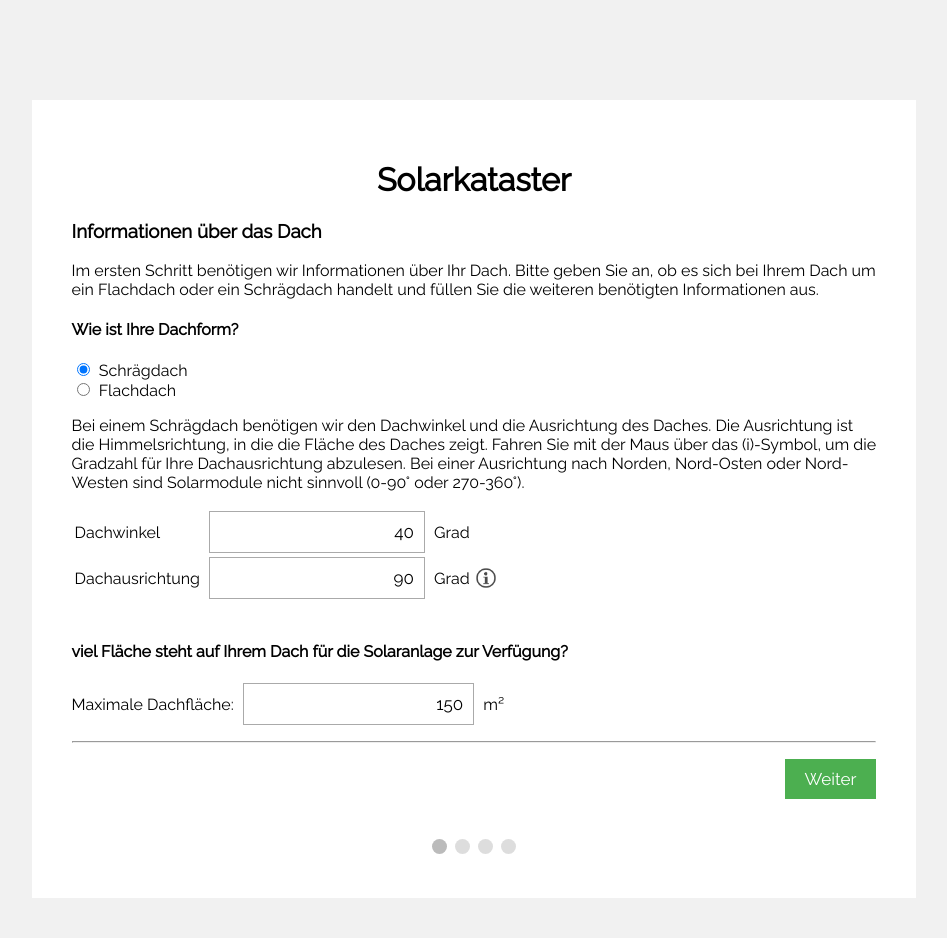
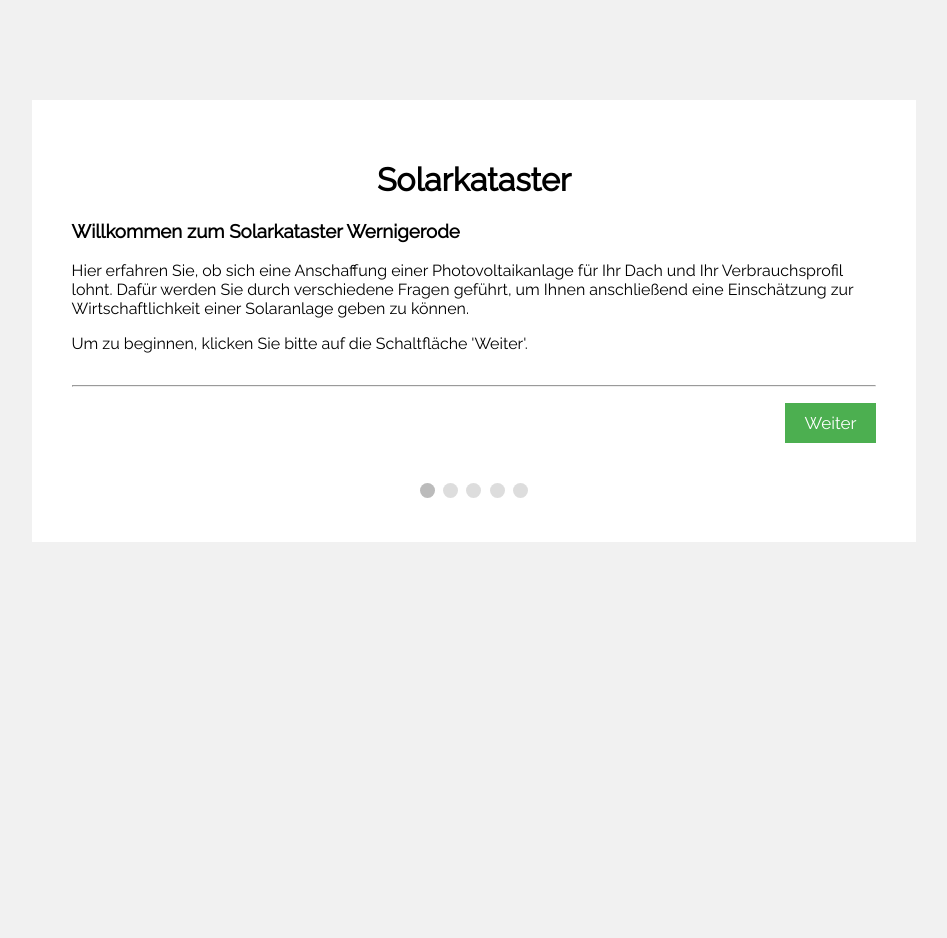
Before and after one commit to Spiderlinker/HS-Harz_Solarkataster, a PHP site: page / in a window 1280 px wide. Shown: the top 938 px of the page, without its empty margins (166-1113 px from the left). After the commit the page ends 542 px from the top, so only its background shows below. Run offline with PHP 8.4, Linux system fonts and the light colour scheme; some libraries are stand-ins or nearby versions.

Commit message:
Infoseite eingefügt, Charts versuchsweise erstellt

```diff
--- a/Webseite/index.php
+++ b/Webseite/index.php
@@ -13,8 +13,11 @@
     <script type="text/javascript" src="jquery.js"></script>
     <script type="text/javascript" src="radioButton.js"></script>
     <script type="text/javascript" src="pvgis.js"></script>
+
     <!--<script type="text/javascript" src="berechnung.js"></script>-->
     <!-- tabControl.js ist weiter unten hinzugefügt (Ende <body>) -->
+
+    <script src="https://cdnjs.cloudflare.com/ajax/libs/Chart.js/3.1.0/chart.min.js"></script>
 </head>
 
 <?php
@@ -30,6 +33,19 @@
         <!-- ############# ##### ############# -->
         <!-- ############# TAB 1 ############# -->
         <!-- ############# ##### ############# -->
+
+        <div class="tab">
+            <h3>Willkommen zum Solarkataster Wernigerode</h3>
+            <p>
+                Hier erfahren Sie, ob sich eine Anschaffung einer Photovoltaikanlage für Ihr Dach und Ihr
+                Verbrauchsprofil lohnt.
+                Dafür werden Sie durch verschiedene Fragen geführt, um Ihnen anschließend eine Einschätzung
+                zur Wirtschaftlichkeit einer Solaranlage geben zu können.
+                <p>
+                    Um zu beginnen, klicken Sie bitte auf die Schaltfläche 'Weiter'.
+
+                </p>
+        </div>
 
         <div class="tab">
             <h3>Informationen über das Dach</h3>
@@ -94,7 +110,7 @@
             </div>
 
             <br>
-            <h4>viel Fläche steht auf Ihrem Dach für die Solaranlage zur Verfügung?</h4>
+            <h4>Wie viel Fläche steht auf Ihrem Dach für die Solaranlage zur Verfügung?</h4>
 
             <div class="inline">
                 Maximale Dachfläche: <input type="text" class="textbox" id="roofSurface" name="roofSurface" value="150"
@@ -352,6 +368,59 @@
             <p>
                 Auf dieser Seite werden noch einmal alle Ihre angegebenen Informationen aufbereitet.
             </p>
+
+            <div id="dayNight">
+                <canvas id="myChart" width="587" height="293"
+                    style="display: block; box-sizing: border-box; height: 293px; width: 587px;"></canvas>
+
+                <script>
+                    const labels = ["Januar", "Februar", "März", "April", "Mai", "Juni", "Juli", "August", "September",
+                        "Oktober", "November", "Dezember"
+                    ];
+                    const data = {
+                        labels: labels,
+                        datasets: [{
+                            label: 'Nachtverbrauch',
+                            data: [65, 59, 80, 81, 56, 55, 40],
+                            backgroundColor: "red",
+                        },
+                        {
+                            label: 'Nachtverbrauch',
+                            data: [65, 59, 80, 81, 56, 55, 40],
+                            backgroundColor: "blue",
+                        },
+                    ]
+                    };
+
+                    const config = {
+                        type: 'bar',
+                        data: data,
+                        options: {
+                            plugins: {
+                                title: {
+                                    display: true,
+                                    text: 'Chart.js Bar Chart - Stacked'
+                                },
+                            },
+                            responsive: true,
+                            scales: {
+                                x: {
+                                    stacked: true,
+                                },
+                                y: {
+                                    stacked: true
+                                }
+                            }
+                        }
+                    };
+
+                    var myChart = new Chart(
+                        document.getElementById('myChart'),
+                        config
+                    );
+                </script>
+            </div>
+
         </div>
 
         <!-- ############# ######## ############# -->
@@ -371,6 +440,7 @@
             <span class="step"></span>
             <span class="step"></span>
             <span class="step"></span>
+            <span class="step"></span>
         </div>
     </form>
 
--- a/Webseite/tabcontrol.js
+++ b/Webseite/tabcontrol.js
@@ -1,9 +1,10 @@
 var currentTab = 0; // Current tab is set to be the first tab (0)
 
-var TAB_ROOF = 0;
-var TAB_COMSUMPTION = 1;
-var TAB_COSTS = 2;
-var TAB_SUMMARY = 3;
+var TAB_INFO = 0;
+var TAB_ROOF = TAB_INFO + 1;
+var TAB_COMSUMPTION = TAB_ROOF + 1;
+var TAB_COSTS = TAB_COMSUMPTION + 1;
+var TAB_SUMMARY = TAB_COSTS + 1;
 
 showTab(currentTab); // Display the current tab
 
```
